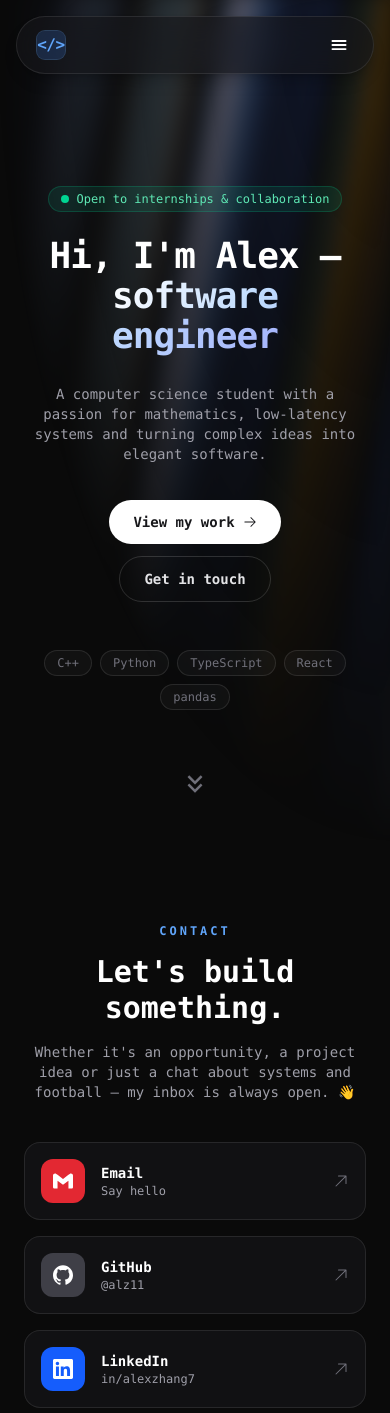
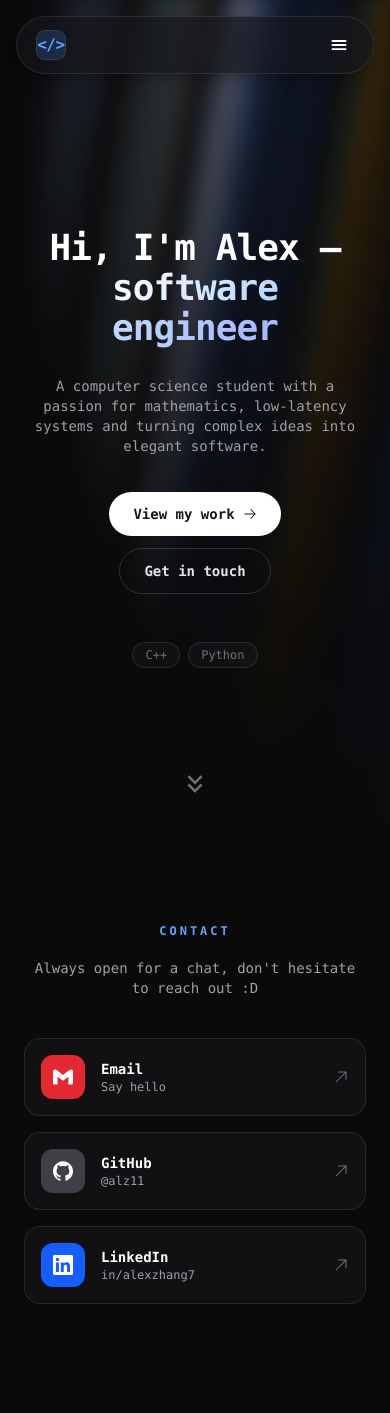
Before and after one commit to AlZ11/website, a React (Vite) app: page / in a window 390 px wide. Shown: the top 1413 px of the page. Built offline with nearby package versions, Linux system fonts and the light colour scheme.

Commit message:
minor updates

```diff
--- a/components/Contact.tsx
+++ b/components/Contact.tsx
@@ -35,10 +35,8 @@ export default function ContactSection() {
 	return (
 		<section id='#contact' className='mx-auto max-w-3xl px-6 py-24 text-center font-mono'>
 			<span className='text-xs font-semibold uppercase tracking-[0.25em] text-accent'>Contact</span>
-			<h2 className='mt-3 text-3xl font-bold text-white sm:text-4xl'>Let's build something.</h2>
 			<p className='mx-auto mt-4 max-w-lg text-sm text-zinc-400 sm:text-base'>
-				Whether it's an opportunity, a project idea or just a chat about systems and football — my inbox is
-				always open.&nbsp;👋
+				Always open for a chat, don't hesitate to reach out :D
 			</p>
 
 			<div className='mt-10 grid gap-4 sm:grid-cols-3'>
--- a/src/pages/hero.tsx
+++ b/src/pages/hero.tsx
@@ -1,10 +1,10 @@
-import { HiMapPin, HiAcademicCap, HiCodeBracket } from 'react-icons/hi2';
+import { HiMapPin, HiAcademicCap, HiCodeBracket, HiBuildingOffice } from 'react-icons/hi2';
 import { GiSoccerBall } from 'react-icons/gi';
 
 const FACTS = [
-	{ Icon: HiMapPin, label: 'Tokyo, Japan' },
-	{ Icon: HiAcademicCap, label: 'Waseda Uni' },
-	{ Icon: HiCodeBracket, label: 'Systems & data' },
+	{ Icon: HiMapPin, label: 'Melbourne, AUS' },
+	{ Icon: HiAcademicCap, label: 'Monash Uni' },
+	{ Icon: HiBuildingOffice, label: 'CSIRO Data61'},
 	{ Icon: GiSoccerBall, label: 'Footballer' }
 ];
 
@@ -43,7 +43,7 @@ export default function Hero() {
 
 					<div className='mt-8 space-y-5 text-sm leading-relaxed text-zinc-300 sm:text-base'>
 						<p>
-							I'm an exchange student studying CS at Waseda University in Tokyo, Japan. I love turning
+							I'm a recent CS graduate based in Melbourne, Australia. I love turning
 							complex ideas into elegant software solutions that make a real impact.
 						</p>
 						<p>
--- a/src/pages/landing.tsx
+++ b/src/pages/landing.tsx
@@ -5,7 +5,7 @@ import { Link } from 'react-router-dom';
 import { useRef, useEffect, useCallback } from 'react';
 import { useLocation } from 'react-router-dom';
 
-const STACK = ['C++', 'Python', 'TypeScript', 'React', 'pandas'];
+const STACK = ['C++', 'Python'];
 
 export default function Landing() {
 	const contactRef = useRef<HTMLElement | null>(null);
@@ -26,14 +26,6 @@ export default function Landing() {
 	return (
 		<>
 			<section className='relative flex min-h-[calc(100vh-6rem)] flex-col items-center justify-center px-6 py-16 text-center font-mono'>
-				<span className='mb-6 inline-flex items-center gap-2 rounded-full border border-emerald-400/20 bg-emerald-400/10 px-3 py-1 text-xs text-emerald-300'>
-					<span className='relative flex h-2 w-2'>
-						<span className='absolute inline-flex h-full w-full animate-ping rounded-full bg-emerald-400 opacity-75' />
-						<span className='relative inline-flex h-2 w-2 rounded-full bg-emerald-400' />
-					</span>
-					Open to internships & collaboration
-				</span>
-
 				<h1 className='max-w-4xl text-4xl font-extrabold tracking-tight text-white md:text-6xl 2xl:text-7xl'>
 					Hi, I'm Alex —<br className='hidden sm:block' />
 					<span className='text-gradient'> software engineer</span>
```
Also changed, not shown: 1 other file (tests, documents, lock files or other folders).
